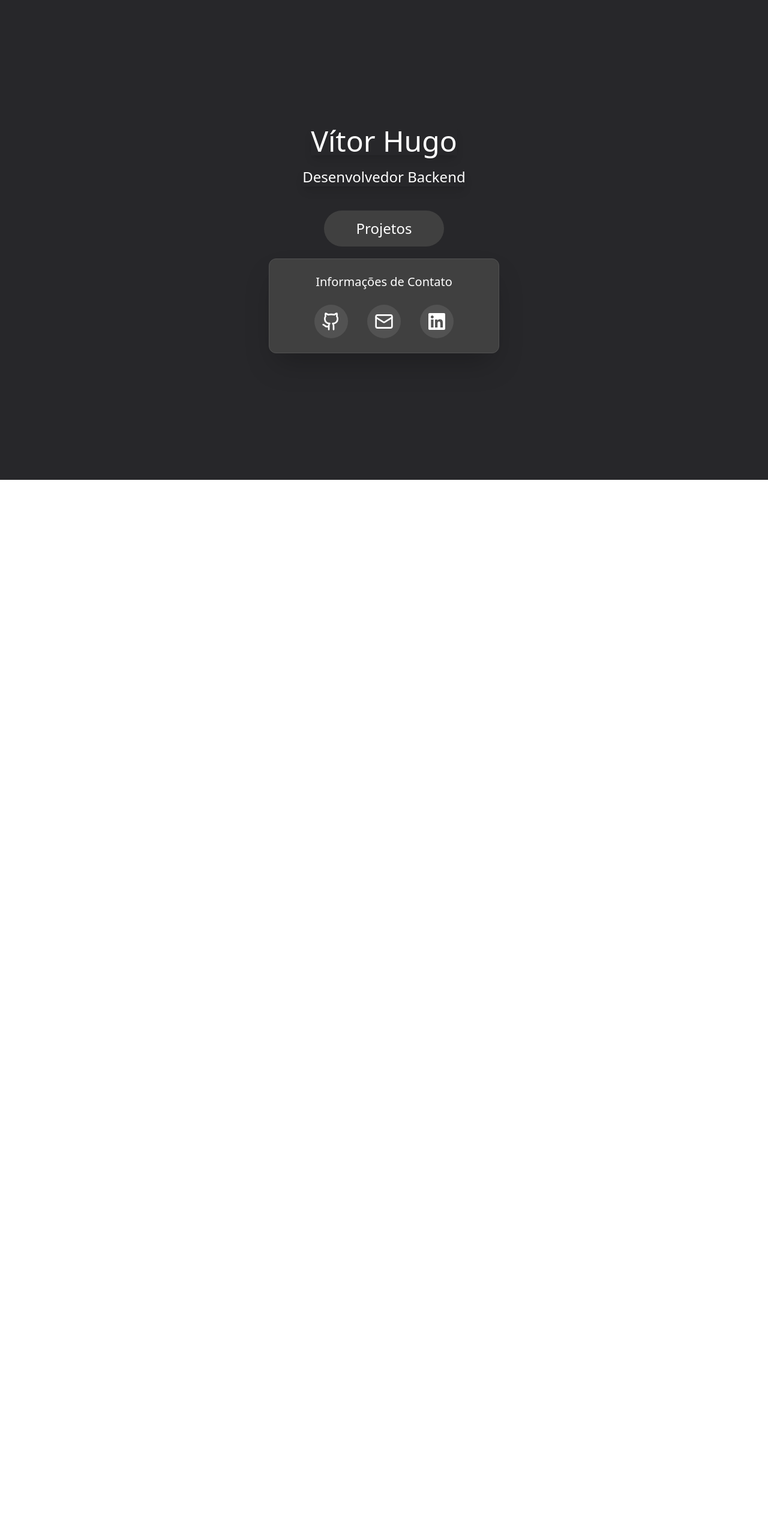
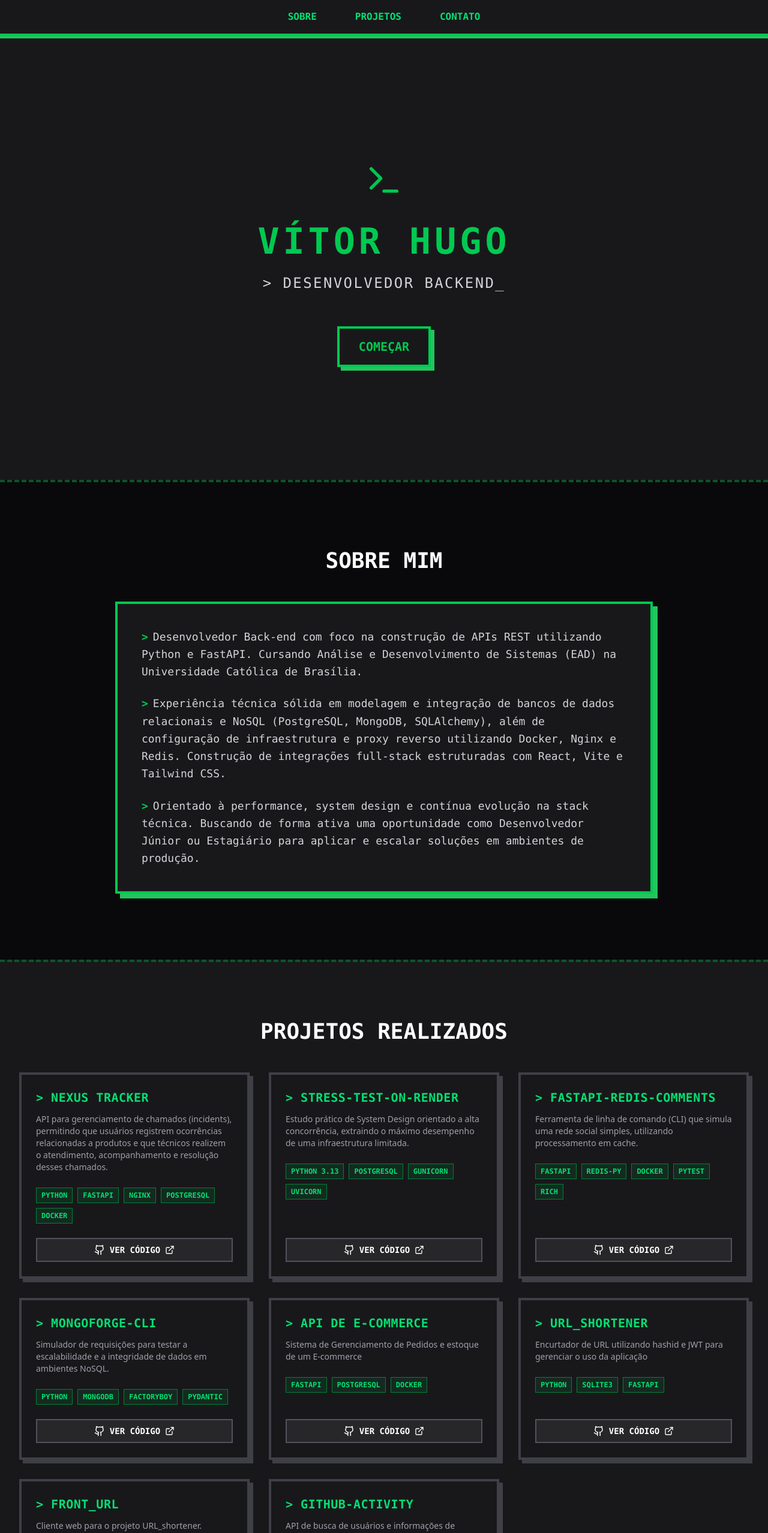
Before and after one commit to vitorhugo8899o-lgtm/Portifolio, a React (Vite) app: page / in a window 1280 px wide. Shown: the top 2556 px of the page at 60% size. Before the commit the page ends 800 px from the top, so only its background shows below. Built offline with nearby package versions, Linux system fonts and the light colour scheme.

Commit message:
fix: mudando layout, deletando pagina de projetos

```diff
--- a/index.html
+++ b/index.html
@@ -1,10 +1,11 @@
 <!doctype html>
-<html lang="en">
+<html lang="pt-br">
 
 <head>
   <meta charset="UTF-8" />
+  <link rel="cat icon" href="./Public/icon.png" type="image/x-icon">
   <meta name="viewport" content="width=device-width, initial-scale=1.0" />
-  <title>portifolio</title>
+  <title>Vítor Hugo | Dev Backend</title>
 </head>
 
 <body>
--- a/src/App.jsx
+++ b/src/App.jsx
@@ -1,59 +1,189 @@
-import { Github, Mail, } from 'lucide-react';
+import { Github, Mail, ExternalLink, Terminal } from 'lucide-react';
 import { FaLinkedin } from "react-icons/fa";
 
 function App() {
+  const meusProjetos = [
+    {
+      titulo: "Nexus Tracker",
+      descricao: "API para gerenciamento de chamados (incidents), permitindo que usuários registrem ocorrências relacionadas a produtos e que técnicos realizem o atendimento, acompanhamento e resolução desses chamados.",
+      linkGithub: "https://github.com/vitorhugo8899o-lgtm/Incident-Tracker-with-FastAPI",
+      tech: ["Python", "FastAPI", "Nginx", "PostgreSQL", "Docker"]
+    },
+    {
+      titulo: "Stress-Test-on-render",
+      descricao: "Estudo prático de System Design orientado a alta concorrência, extraindo o máximo desempenho de uma infraestrutura limitada.",
+      linkGithub: "https://github.com/vitorhugo8899o-lgtm/Stress-Test-on-render",
+      tech: ["Python 3.13", "PostgreSQL", "Gunicorn", "Uvicorn"]
+    },
+    {
+      titulo: "fastapi-redis-comments",
+      descricao: "Ferramenta de linha de comando (CLI) que simula uma rede social simples, utilizando processamento em cache.",
+      linkGithub: "https://github.com/vitorhugo8899o-lgtm/fastapi-redis-comments",
+      tech: ["FastAPI", "redis-py", "Docker", "pytest", "rich"]
+    },
+    {
+      titulo: "MongoForge-CLI",
+      descricao: "Simulador de requisições para testar a escalabilidade e a integridade de dados em ambientes NoSQL.",
+      linkGithub: "https://github.com/vitorhugo8899o-lgtm/MongoForge-CLI",
+      tech: ["Python", "MongoDB", "Factoryboy", "Pydantic"]
+    },
+    {
+      titulo: "API de E-commerce",
+      descricao: "Sistema de Gerenciamento de Pedidos e estoque de um E-commerce",
+      linkGithub: "https://github.com/vitorhugo8899o-lgtm/fast_api",
+      tech: ["FastAPI", "PostgreSQL", "Docker"]
+    },
+    {
+      titulo: "URL_shortener",
+      descricao: "Encurtador de URL utilizando hashid e JWT para gerenciar o uso da aplicação",
+      linkGithub: "https://github.com/vitorhugo8899o-lgtm/URL_shortener",
+      tech: ["Python", "SQLite3", "FastAPI"]
+    },
+    {
+      titulo: "Front_url",
+      descricao: "Cliente web para o projeto URL_shortener. Aplicação rápida e responsiva para gerenciar links encurtados com segurança.",
+      linkGithub: "https://github.com/vitorhugo8899o-lgtm/Front_url",
+      tech: ["JavaScript", "React", "Vite", "Tailwind CSS", "Axios"]
+    },
+    {
+      titulo: "github-activity",
+      descricao: "API de busca de usuários e informações de atividades no Github",
+      linkGithub: "https://github.com/vitorhugo8899o-lgtm/Front_url",
+      tech: ["Python", "Request", "rich"]
+    },
+  ];
+
   return (
-    <div className='relative w-full min-h-screen bg-zinc-800 flex flex-col items-center justify-center overflow-x-hidden px-4'>
+    <div className='w-full min-h-screen bg-zinc-900 font-mono text-green-400 selection:bg-green-500 selection:text-zinc-900 overflow-x-hidden'>
 
-      <div className='flex flex-col items-center gap-5 w-full max-w-md'>
+      <nav className="fixed top-0 w-full bg-zinc-900 border-b-4 border-green-500 z-50 p-4 flex justify-center gap-6 md:gap-12 uppercase text-sm md:text-base font-bold shadow-[0_4px_0_0_#22c55e]">
+        <a href="#sobre" className="hover:text-white hover:bg-green-500 px-2 transition-colors">Sobre</a>
+        <a href="#projetos" className="hover:text-white hover:bg-green-500 px-2 transition-colors">Projetos</a>
+        <a href="#contato" className="hover:text-white hover:bg-green-500 px-2 transition-colors">Contato</a>
+      </nav>
 
-        <h1 className='text-4xl md:text-5xl text-white font-medium shadow-lg text-center'>
+      <section className='min-h-screen flex flex-col items-center justify-center pt-20 px-4'>
+        <div className="flex flex-col items-center gap-6 w-full max-w-2xl">
+          <Terminal size={64} className="text-green-500 mb-4 animate-pulse" />
+          <h1 className='text-4xl md:text-6xl text-green-500 font-bold uppercase tracking-widest text-center'>
             Vítor Hugo
           </h1>
-
-        <p className='text-xl md:text-2xl text-white font-light shadow-lg mb-5 text-center'>
-          Desenvolvedor Backend
+          <p className='text-lg md:text-2xl text-zinc-300 uppercase tracking-widest text-center'>
+            &gt; Desenvolvedor Backend_
           </p>
 
-        <a href="/Projects" className="w-full flex justify-center">
-          <button className='bg-neutral-700 text-white text-xl md:text-2xl hover:bg-neutral-800 transition-colors group w-full max-w-50 h-14 md:h-15 rounded-full'>
-            Projetos
+          <a href="#sobre" className="mt-8">
+            <button className='bg-zinc-900 border-4 border-green-500 text-green-500 font-bold text-xl uppercase px-8 py-4 hover:bg-green-500 hover:text-zinc-900 transition-colors shadow-[6px_6px_0_0_#22c55e] active:shadow-[2px_2px_0_0_#22c55e] active:translate-x-1 active:translate-y-1'>
+              Começar
             </button>
           </a>
+        </div>
+      </section>
 
-        <div className='bg-neutral-700 w-full max-w-sm p-6 rounded-xl flex flex-col items-center gap-4 shadow-2xl border border-neutral-600'>
-          <h2 className='text-white text-lg md:text-xl font-medium'>
-            Informações de Contato
+      <section id="sobre" className="min-h-screen flex flex-col items-center justify-center p-8 border-t-4 border-dashed border-green-900 bg-zinc-950">
+        <h2 className="text-3xl md:text-4xl font-bold uppercase mb-12 text-center text-white">
+          Sobre Mim
         </h2>
 
-          <div className='flex gap-8 mt-2'>
+        <div className="max-w-4xl bg-zinc-900 border-4 border-green-500 p-6 md:p-10 shadow-[8px_8px_0_0_#22c55e] text-zinc-300 text-base md:text-lg leading-relaxed">
+          <p className="mb-6">
+            <span className="text-green-500 font-bold mr-2">&gt;</span>
+            Desenvolvedor Back-end com foco na construção de APIs REST utilizando Python e FastAPI. Cursando Análise e Desenvolvimento de Sistemas (EAD) na Universidade Católica de Brasília.
+          </p>
+          <p className="mb-6">
+            <span className="text-green-500 font-bold mr-2">&gt;</span>
+            Experiência técnica sólida em modelagem e integração de bancos de dados relacionais e NoSQL (PostgreSQL, MongoDB, SQLAlchemy), além de configuração de infraestrutura e proxy reverso utilizando Docker, Nginx e Redis. Construção de integrações full-stack estruturadas com React, Vite e Tailwind CSS.
+          </p>
+          <p>
+            <span className="text-green-500 font-bold mr-2">&gt;</span>
+            Orientado à performance, system design e contínua evolução na stack técnica. Buscando de forma ativa uma oportunidade como Desenvolvedor Júnior ou Estagiário para aplicar e escalar soluções em ambientes de produção.
+          </p>
+        </div>
+      </section>
+
+      <section id="projetos" className="min-h-screen flex flex-col items-center p-8 border-t-4 border-dashed border-green-900 pt-24">
+        <h2 className="text-3xl md:text-4xl font-bold uppercase mb-12 text-center text-white">
+          Projetos Realizados
+        </h2>
+
+        <div className="grid grid-cols-1 md:grid-cols-2 lg:grid-cols-3 gap-8 max-w-7xl w-full">
+          {meusProjetos.map((projeto, index) => (
+            <div
+              key={index}
+              className="bg-zinc-900 p-6 flex flex-col justify-between border-4 border-zinc-700 hover:border-green-500 transition-colors shadow-[6px_6px_0_0_#3f3f46] hover:shadow-[6px_6px_0_0_#22c55e] group"
+            >
+              <div>
+                <h3 className="text-xl text-green-400 font-bold mb-3 uppercase tracking-wide">&gt; {projeto.titulo}</h3>
+                <p className="text-zinc-400 text-sm mb-6 font-sans">
+                  {projeto.descricao}
+                </p>
+
+                <div className="flex flex-wrap gap-2 mb-6">
+                  {projeto.tech.map((t, i) => (
+                    <span key={i} className="text-xs bg-green-900/30 border border-green-700 text-green-400 px-2 py-1 uppercase font-bold">
+                      {t}
+                    </span>
+                  ))}
+                </div>
+              </div>
+
+              <a
+                href={projeto.linkGithub}
+                target="_blank"
+                rel="noopener noreferrer"
+                className="flex items-center justify-center gap-2 bg-zinc-800 border-2 border-zinc-600 text-white py-2 px-4 hover:bg-green-500 hover:text-zinc-900 hover:border-green-500 transition-all uppercase font-bold text-sm w-full mt-auto"
+              >
+                <Github size={18} />
+                Ver Código
+                <ExternalLink size={16} />
+              </a>
+            </div>
+          ))}
+        </div>
+      </section>
+
+      <section id="contato" className="py-24 flex flex-col items-center justify-center p-8 border-t-4 border-dashed border-green-900 bg-zinc-950">
+        <h2 className="text-3xl md:text-4xl font-bold uppercase mb-12 text-center text-white">
+          Me Contate
+        </h2>
+
+        <div className='bg-zinc-900 w-full max-w-md p-8 flex flex-col items-center gap-8 border-4 border-green-500 shadow-[8px_8px_0_0_#22c55e]'>
+          <p className="text-zinc-300 uppercase text-center font-bold">
+            Selecione seu Item:
+          </p>
+
+          <div className='flex gap-6 w-full justify-center'>
             <a
               href="https://github.com/vitorhugo8899o-lgtm"
               target="_blank"
               rel="noopener noreferrer"
-              className="p-3 bg-neutral-600 rounded-full hover:bg-zinc-500 transition-colors group"
+              className="p-4 bg-zinc-800 border-2 border-green-500 text-green-500 hover:bg-green-500 hover:text-zinc-900 transition-all hover:-translate-y-2 shadow-[4px_4px_0_0_#22c55e]"
             >
-              <Github className='text-white w-7 h-7 md:w-8 md:h-8 group-hover:scale-110 transition-transform' />
+              <Github className='w-8 h-8' />
             </a>
 
             <a
               href="mailto:vitorhugo8899o@gmail.com?subject=Contato via Portfólio"
-              className="p-3 bg-neutral-600 rounded-full hover:bg-zinc-500 transition-colors group"
+              className="p-4 bg-zinc-800 border-2 border-green-500 text-green-500 hover:bg-green-500 hover:text-zinc-900 transition-all hover:-translate-y-2 shadow-[4px_4px_0_0_#22c55e]"
             >
-              <Mail className='text-white w-7 h-7 md:w-8 md:h-8 group-hover:scale-110 transition-transform' />
+              <Mail className='w-8 h-8' />
             </a>
 
             <a
               href="https://www.linkedin.com/in/vitor-hugo-rodrigues-de-lins"
               target="_blank"
               rel="noopener noreferrer"
-              className="p-3 bg-neutral-600 rounded-full hover:bg-zinc-500 transition-colors group"
+              className="p-4 bg-zinc-800 border-2 border-green-500 text-green-500 hover:bg-green-500 hover:text-zinc-900 transition-all hover:-translate-y-2 shadow-[4px_4px_0_0_#22c55e]"
             >
-              <FaLinkedin className="text-white w-7 h-7 md:w-8 md:h-8 group-hover:scale-110 transition-transform" />
+              <FaLinkedin className="w-8 h-8" />
             </a>
           </div>
+
+          <div className="text-xs text-green-600 uppercase mt-4 animate-pulse text-center">
+            Insert coin to continue...
           </div>
         </div>
+      </section>
 
     </div>
   )
```
Also changed, not shown: Public/icon.png (added). Lines whose indentation alone changed are shown as unchanged.
